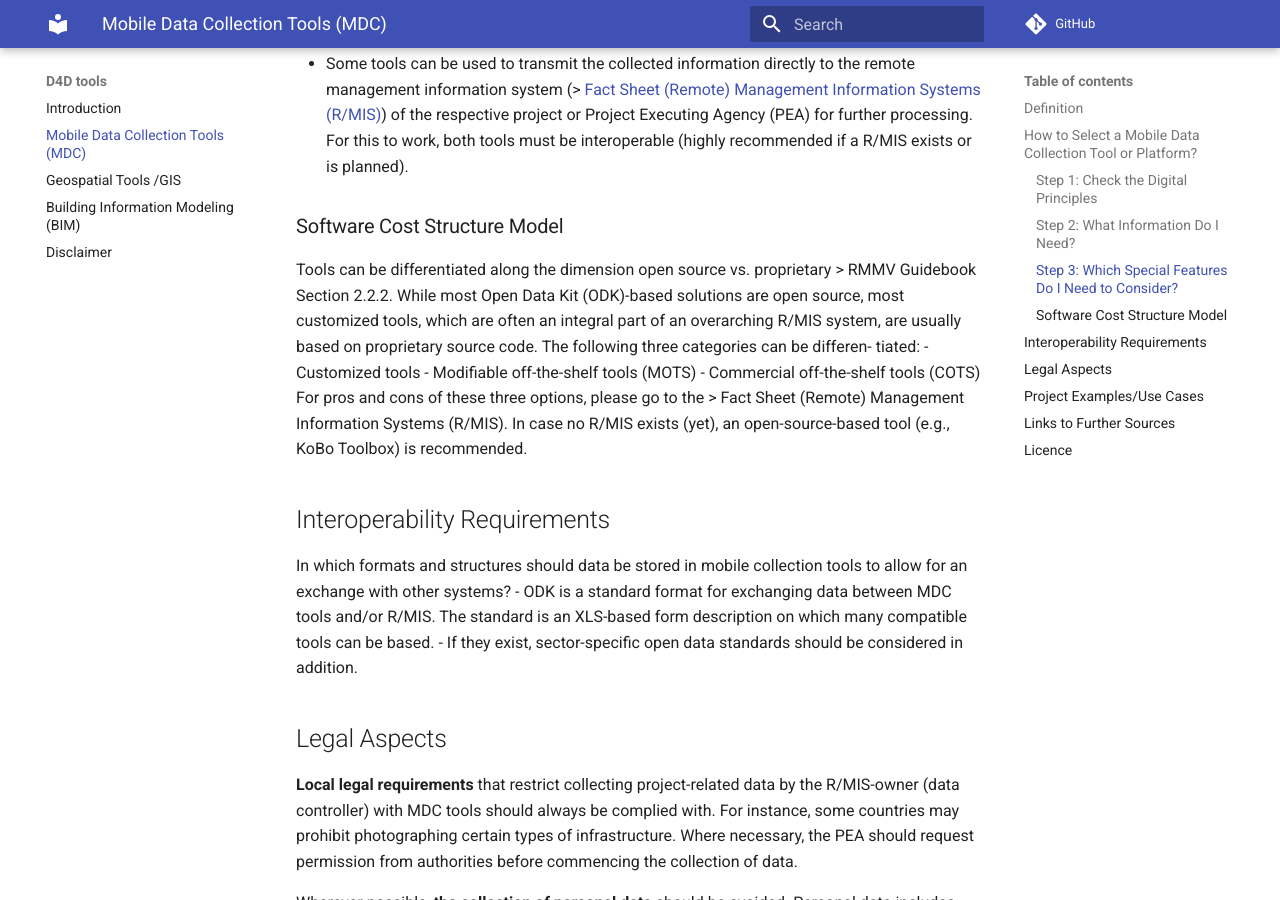
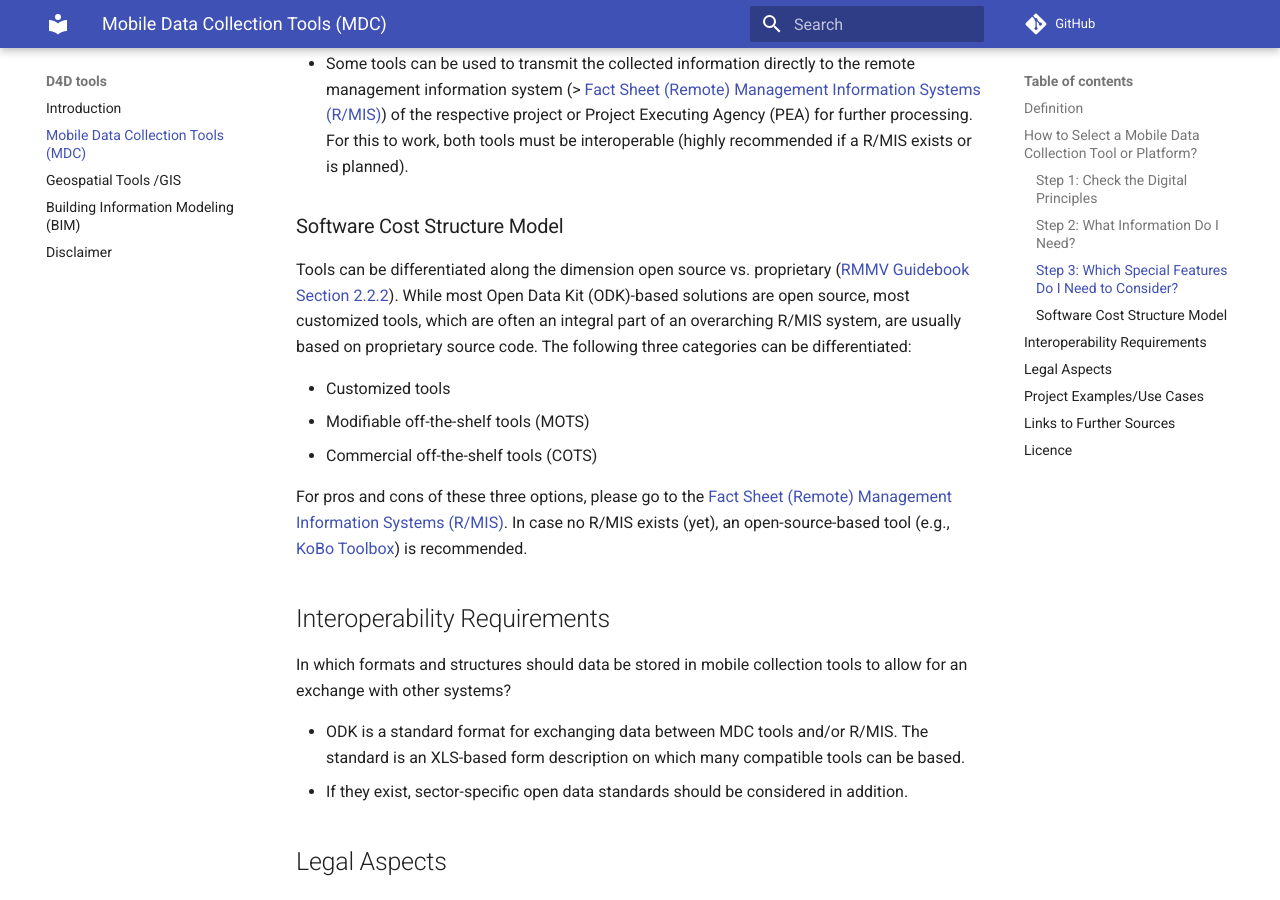
Before and after one commit to openkfw/d4dtools, an MkDocs documentation site: the page built from docs/mdc.md, in a window 1280 px wide and 900 px high, scrolled down 997 px. Built offline with MkDocs 1.6.1 and Material for MkDocs 9.7.7, drawn with Linux system fonts in a browser that asks for light colours; comment, search, counter and statistics services are not loaded; some of the changed lines change nothing that is shown; some of the changed text lies outside the part shown.

Commit message:
Further cleaning
This should fix most of the outstanding issues like poor links, etc

```diff
--- a/docs/mdc.md
+++ b/docs/mdc.md
@@ -39,20 +39,20 @@
 For this to work, both tools must be interoperable (highly recommended if a R/MIS exists or is planned).
 
 ### Software Cost Structure Model
-Tools can be differentiated along the dimension open source vs. proprietary > RMMV Guidebook Section 2.2.2. While most
-Open Data Kit (ODK)-based solutions are open source, most customized tools, which are often an integral part of an
-overarching R/MIS system, are usually based on proprietary source code. The following three categories can be differen-
-tiated:
+Tools can be differentiated along the dimension open source vs. proprietary ([RMMV Guidebook Section 2.2.2](https://www.kfw-entwicklungsbank.de/Service/Publications-Videos/Publications-by-topic/Digitalisation/RMMV-Guidebook/)). While most Open Data Kit (ODK)-based solutions are open source, most customized tools, which are often an integral part of an
+overarching R/MIS system, are usually based on proprietary source code. The following three categories can be differentiated:
+
 - Customized tools
 - Modifiable off-the-shelf tools (MOTS)
 - Commercial off-the-shelf tools (COTS)
-For pros and cons of these three options, please go to the > Fact Sheet (Remote) Management Information Systems
-(R/MIS). In case no R/MIS exists (yet), an open-source-based tool (e.g., KoBo Toolbox) is recommended.
+
+For pros and cons of these three options, please go to the  [Fact Sheet (Remote) Management Information Systems
+(R/MIS)](https://www.kfw-entwicklungsbank.de/Service/Publications-Videos/Publications-by-topic/Digitalisation/Fact-Sheets/). In case no R/MIS exists (yet), an open-source-based tool (e.g., [KoBo Toolbox](https://www.kobotoolbox.org/)) is recommended.
 
 ## Interoperability Requirements
 In which formats and structures should data be  stored in mobile collection tools to allow for an exchange with other systems?
-- ODK is a standard format for exchanging data between MDC tools and/or R/MIS. The standard is an XLS-based form description on which many
-compatible tools can be based.
+
+- ODK is a standard format for exchanging data between MDC tools and/or R/MIS. The standard is an XLS-based form description on which many compatible tools can be based.
 - If they exist, sector-specific open data standards should be considered in addition.
 
 ## Legal Aspects
@@ -86,19 +86,11 @@
 
 ## Links to Further Sources
 - [Online catalog of data collection tools](http://impacttrackertech.kopernik.info/digital-data-platform)
-- Overview on MDC & MDC platforms:
-https://www.betterevaluation.org/en/evaluation-options/mobile_data_collection
-- Evaluation Framework and Comparison of
-Mobile Survey Tools for Rural Water and
-Sanitation Monitoring
-https://www.ncbi.nlm.nih.gov/pmc/articles/
-PMC5036673/
-- Guide on how to do mobile data collection:
-https://school-of-data.github.io/mobile-datacollection/index.html
-- How to link offline data collection to a MIS:
-https://getodk.github.io/xforms-spec/
-- KfW Terms of Reference for project geo data
-collection > [RMMV Guidebook Annex 3](https://www.kfw-entwicklungsbank.de/Service/Publications-Videos/Publications-by-topic/Digitalisation/RMMV-Guidebook/)
+- [Overview on MDC & MDC platforms](https://www.betterevaluation.org/en/evaluation-options/mobile_data_collection)
+- [Evaluation Framework and Comparison of Mobile Survey Tools for Rural Water and Sanitation Monitoring](https://www.ncbi.nlm.nih.gov/pmc/articles/PMC5036673/)
+- [Guide on how to do mobile data collection](https://school-of-data.github.io/mobile-datacollection/index.html)
+- [How to link offline data collection to a MIS](https://getodk.github.io/xforms-spec/)
+- KfW Terms of Reference for project geo data collection in [RMMV Guidebook Annex 3](https://www.kfw-entwicklungsbank.de/Service/Publications-Videos/Publications-by-topic/Digitalisation/RMMV-Guidebook/)
 
 ## Licence
 ![](https://i.creativecommons.org/l/by-nc-sa/4.0/88x31.png)
```
Also changed, not shown: docs/bim.md (+7 -10 lines).
